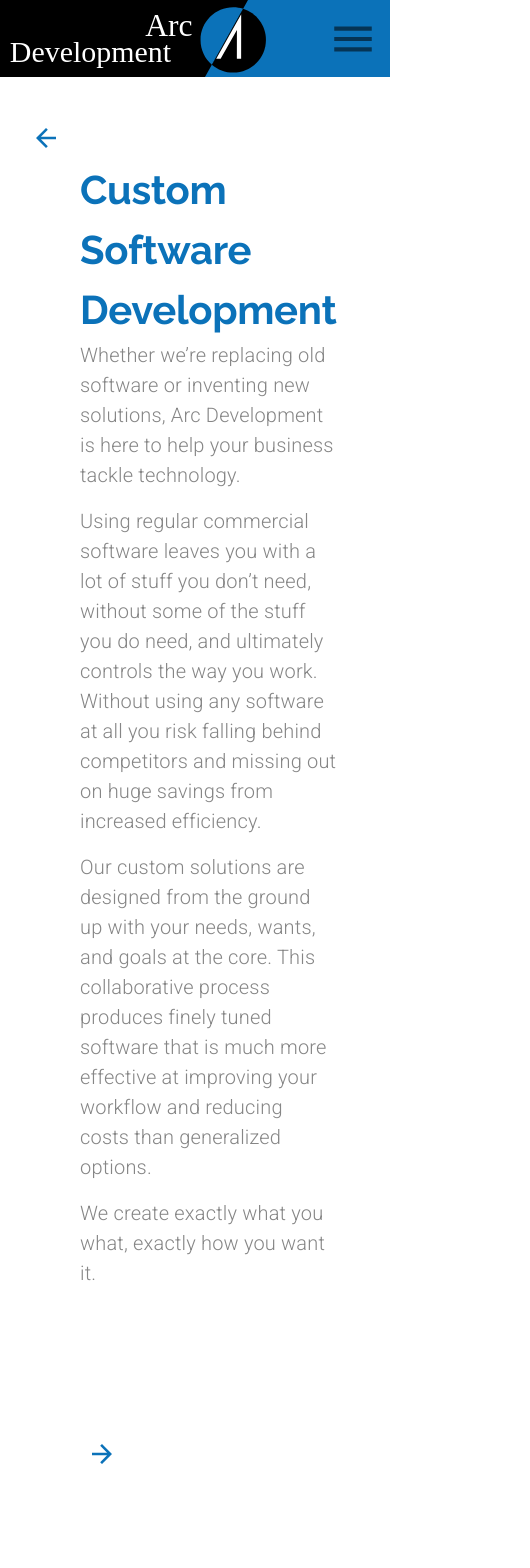
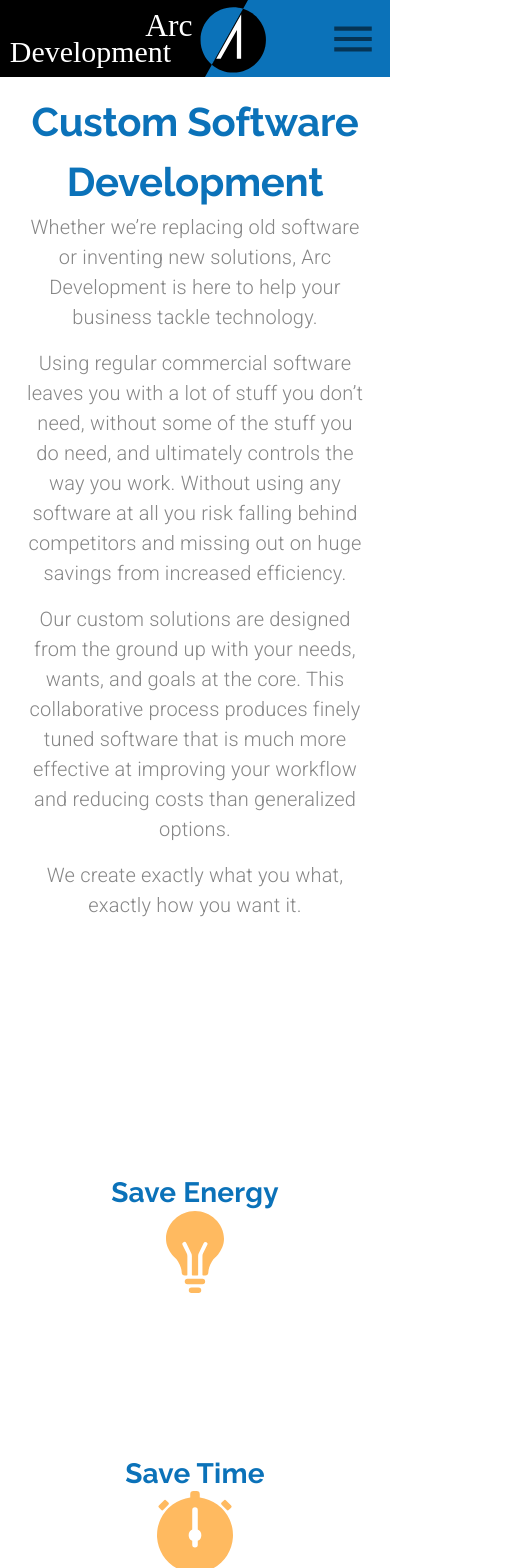
Before and after one commit to PupRiku/arcdevelopment_class, a React (Create React App) app: page /customsoftware in a window 390 px wide. Shown: the top 1568 px of the page, 530 px wide, since content can reach past the window. Built offline with nearby package versions, Linux system fonts and the light colour scheme.

Commit message:
Responsive design adjustments

```diff
--- a/src/components/CustomSoftware.js
+++ b/src/components/CustomSoftware.js
@@ -6,6 +6,7 @@ import Grid from '@material-ui/core/Grid';
 import IconButton from '@material-ui/core/IconButton';
 import Typography from '@material-ui/core/Typography';
 import useMediaQuery from '@material-ui/core/useMediaQuery';
+import Hidden from '@material-ui/core/Hidden';
 
 import backArrow from '../assets/backArrow.svg';
 import forwardArrow from '../assets/forwardArrow.svg';
@@ -31,6 +32,11 @@ const useStyles = makeStyles((theme) => ({
     paddingRight: '5em',
     paddingTop: '2em',
     paddingBottom: '10em',
+    [theme.breakpoints.down('sm')]: {
+      paddingLeft: '1.5em',
+      paddingRight: '1.5em',
+      paddingTop: '1em',
+    },
   },
   itemContainer: {
     maxWidth: '40em',
@@ -39,6 +45,9 @@ const useStyles = makeStyles((theme) => ({
 
 export default function CustomSoftware(props) {
   const classes = useStyles();
+  const theme = useTheme();
+  const matchesMD = useMediaQuery(theme.breakpoints.down('md'));
+  const matchesSM = useMediaQuery(theme.breakpoints.down('sm'));
 
   const documentsOptions = {
     loop: true,
@@ -78,7 +87,13 @@ export default function CustomSoftware(props) {
 
   return (
     <Grid container direction="column" className={classes.mainContainer}>
-      <Grid item container direction="row">
+      <Grid
+        item
+        container
+        direction="row"
+        justify={matchesMD ? 'center' : undefined}
+      >
+        <Hidden mdDown>
           <Grid
             item
             className={classes.arrowContainer}
@@ -93,34 +108,54 @@ export default function CustomSoftware(props) {
               <img src={backArrow} alt="Back to Services Page" />
             </IconButton>
           </Grid>
+        </Hidden>
         <Grid item container direction="column" className={classes.heading}>
           <Grid item>
-            <Typography variant="h2">Custom Software Development</Typography>
+            <Typography align={matchesMD ? 'center' : undefined} variant="h2">
+              Custom Software Development
+            </Typography>
           </Grid>
           <Grid item>
-            <Typography variant="body1" paragraph>
+            <Typography
+              align={matchesMD ? 'center' : undefined}
+              variant="body1"
+              paragraph
+            >
               Whether we’re replacing old software or inventing new solutions,
               Arc Development is here to help your business tackle technology.
             </Typography>
-            <Typography variant="body1" paragraph>
+            <Typography
+              align={matchesMD ? 'center' : undefined}
+              variant="body1"
+              paragraph
+            >
               Using regular commercial software leaves you with a lot of stuff
               you don’t need, without some of the stuff you do need, and
               ultimately controls the way you work. Without using any software
               at all you risk falling behind competitors and missing out on huge
               savings from increased efficiency.
             </Typography>
-            <Typography variant="body1" paragraph>
+            <Typography
+              align={matchesMD ? 'center' : undefined}
+              variant="body1"
+              paragraph
+            >
               Our custom solutions are designed from the ground up with your
               needs, wants, and goals at the core. This collaborative process
               produces finely tuned software that is much more effective at
               improving your workflow and reducing costs than generalized
               options.
             </Typography>
-            <Typography variant="body1" paragraph>
+            <Typography
+              align={matchesMD ? 'center' : undefined}
+              variant="body1"
+              paragraph
+            >
               We create exactly what you what, exactly how you want it.
             </Typography>
           </Grid>
         </Grid>
+        <Hidden mdDown>
           <Grid item className={classes.arrowContainer}>
             <IconButton
               style={{ backgroundColor: 'transparent' }}
@@ -134,6 +169,7 @@ export default function CustomSoftware(props) {
               />
             </IconButton>
           </Grid>
+        </Hidden>
       </Grid>
       <Grid
         item
@@ -163,7 +199,11 @@ export default function CustomSoftware(props) {
           direction="column"
           md
           alignItems="center"
-          style={{ maxWidth: '40em' }}
+          style={{
+            maxWidth: '40em',
+            marginTop: matchesSM ? '10em' : 0,
+            marginBottom: matchesSM ? '10em' : 0,
+          }}
         >
           <Grid item>
             <Typography variant="h4">Save Time</Typography>
@@ -188,22 +228,49 @@ export default function CustomSoftware(props) {
           </Grid>
         </Grid>
       </Grid>
-      <Grid item container direction="row" justify="space-between">
-        <Grid item container className={classes.itemContainer} md>
+      <Grid
+        item
+        container
+        alignItems={matchesMD ? 'center' : undefined}
+        direction={matchesMD ? 'column' : 'row'}
+        justify="space-between"
+      >
+        <Grid
+          item
+          container
+          className={classes.itemContainer}
+          direction={matchesSM ? 'column' : 'row'}
+          md
+          style={{ marginBottom: matchesMD ? '15em' : 0 }}
+        >
           <Grid item container direction="column" md>
             <Grid item>
-              <Typography variant="h4">Digital Documents & Data</Typography>
+              <Typography align={matchesSM ? 'center' : undefined} variant="h4">
+                Digital Documents & Data
+              </Typography>
             </Grid>
             <Grid item>
-              <Typography variant="body1" paragraph>
+              <Typography
+                align={matchesSM ? 'center' : undefined}
+                variant="body1"
+                paragraph
+              >
                 Reduce Errors. Reduce Waste. Reduce Costs.
               </Typography>
-              <Typography variant="body1" paragraph>
+              <Typography
+                align={matchesSM ? 'center' : undefined}
+                variant="body1"
+                paragraph
+              >
                 Billions are spent annually on the purchasing, printing, and
                 distribution of paper. On top of the massive environmental
                 impact this has, it causes harm to your bottom line as well.
               </Typography>
-              <Typography variant="body1" paragraph>
+              <Typography
+                align={matchesSM ? 'center' : undefined}
+                variant="body1"
+                paragraph
+              >
                 By utilizing digital forms and documents you can remove these
                 obsolete expenses, accelerate your communication, and help the
                 Earth.
@@ -217,7 +284,13 @@ export default function CustomSoftware(props) {
             />
           </Grid>
         </Grid>
-        <Grid item container className={classes.itemContainer} md>
+        <Grid
+          item
+          container
+          className={classes.itemContainer}
+          direction={matchesSM ? 'column' : 'row'}
+          md
+        >
           <Grid item md>
             <Lottie
               options={scaleOptions}
@@ -226,12 +299,16 @@ export default function CustomSoftware(props) {
           </Grid>
           <Grid item container direction="column" md>
             <Grid item>
-              <Typography variant="h4" align="right">
+              <Typography variant="h4" align={matchesSM ? 'center' : 'right'}>
                 Scale
               </Typography>
             </Grid>
             <Grid item>
-              <Typography variant="body1" align="right" paragraph>
+              <Typography
+                variant="body1"
+                align={matchesSM ? 'center' : 'right'}
+                paragraph
+              >
                 Whether you’re a large brand, just getting started, or taking
                 off right now, our application architecture ensures pain-free
                 growth and reliability.
@@ -251,8 +328,8 @@ export default function CustomSoftware(props) {
             <img
               src={roots}
               alt="tree with roots extending out"
-              height="450em"
-              width="450em"
+              height={matchesSM ? '300em' : '450em'}
+              width={matchesSM ? '300em' : '450em'}
             />
           </Grid>
           <Grid item className={classes.itemContainer}>
@@ -270,21 +347,49 @@ export default function CustomSoftware(props) {
           </Grid>
         </Grid>
       </Grid>
-      <Grid item container direction="row" justify="space-between">
-        <Grid item container className={classes.itemContainer} md>
+      <Grid
+        item
+        container
+        alignItems={matchesMD ? 'center' : undefined}
+        direction={matchesMD ? 'column' : 'row'}
+        justify="space-between"
+        style={{ marginBottom: '10em' }}
+      >
+        <Grid
+          item
+          container
+          className={classes.itemContainer}
+          direction={matchesSM ? 'column' : 'row'}
+          style={{ marginBottom: matchesMD ? '15em' : 0 }}
+          md
+        >
           <Grid item container direction="column" md>
             <Grid item>
-              <Typography variant="h4">Automation</Typography>
+              <Typography align={matchesSM ? 'center' : undefined} variant="h4">
+                Automation
+              </Typography>
             </Grid>
             <Grid item>
-              <Typography variant="body1" paragraph>
+              <Typography
+                align={matchesSM ? 'center' : undefined}
+                variant="body1"
+                paragraph
+              >
                 Why waste time when you don’t have to?
               </Typography>
-              <Typography variant="body1" paragraph>
+              <Typography
+                align={matchesSM ? 'center' : undefined}
+                variant="body1"
+                paragraph
+              >
                 We can help you identify processes with time or event based
                 actions which can now easily be automated.
               </Typography>
-              <Typography variant="body1" paragraph>
+              <Typography
+                align={matchesSM ? 'center' : undefined}
+                variant="body1"
+                paragraph
+              >
                 Increasing efficiency increases profits, leaving you more time
                 to focus on your business, not busywork
               </Typography>
@@ -297,7 +402,13 @@ export default function CustomSoftware(props) {
             />
           </Grid>
         </Grid>
-        <Grid item container className={classes.itemContainer} md>
+        <Grid
+          item
+          container
+          className={classes.itemContainer}
+          direction={matchesSM ? 'column' : 'row'}
+          md
+        >
           <Grid item md>
             <Lottie
               options={uxOptions}
@@ -306,19 +417,31 @@ export default function CustomSoftware(props) {
           </Grid>
           <Grid item container direction="column" md>
             <Grid item>
-              <Typography variant="h4" align="right">
+              <Typography variant="h4" align={matchesSM ? 'center' : 'right'}>
                 User Experience Design
               </Typography>
             </Grid>
             <Grid item>
-              <Typography variant="body1" align="right" paragraph>
+              <Typography
+                variant="body1"
+                align={matchesSM ? 'center' : 'right'}
+                paragraph
+              >
                 A good design that isn’t usable isn’t a good design.
               </Typography>
-              <Typography variant="body1" align="right" paragraph>
+              <Typography
+                variant="body1"
+                align={matchesSM ? 'center' : 'right'}
+                paragraph
+              >
                 So why are so many pieces of software complicated, confusing,
                 and frustrating?
               </Typography>
-              <Typography variant="body1" align="right" paragraph>
+              <Typography
+                variant="body1"
+                align={matchesSM ? 'center' : 'right'}
+                paragraph
+              >
                 By prioritizing users and the real ways they interact with
                 technology we’re able to develop unique, personable experiences
                 that solve problems rather than create new ones.
```
Lines whose indentation alone changed are shown as unchanged.
